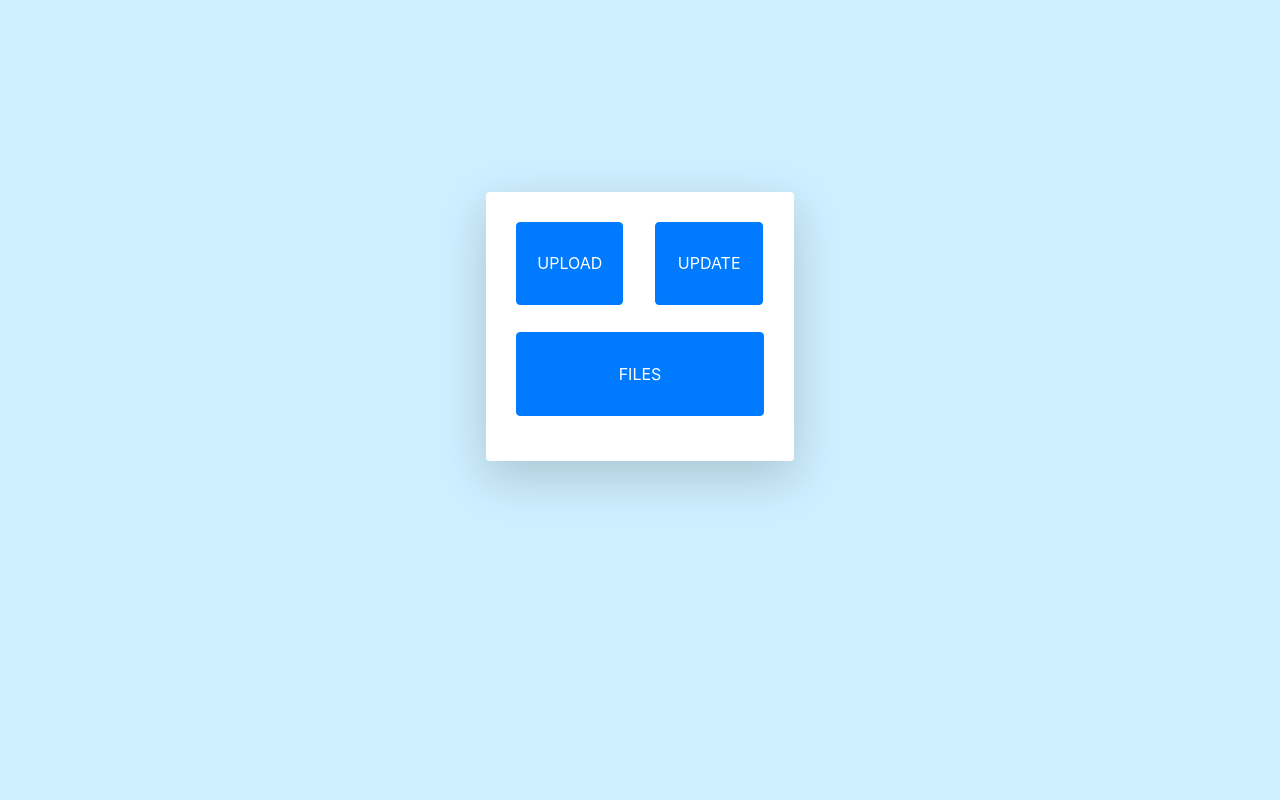
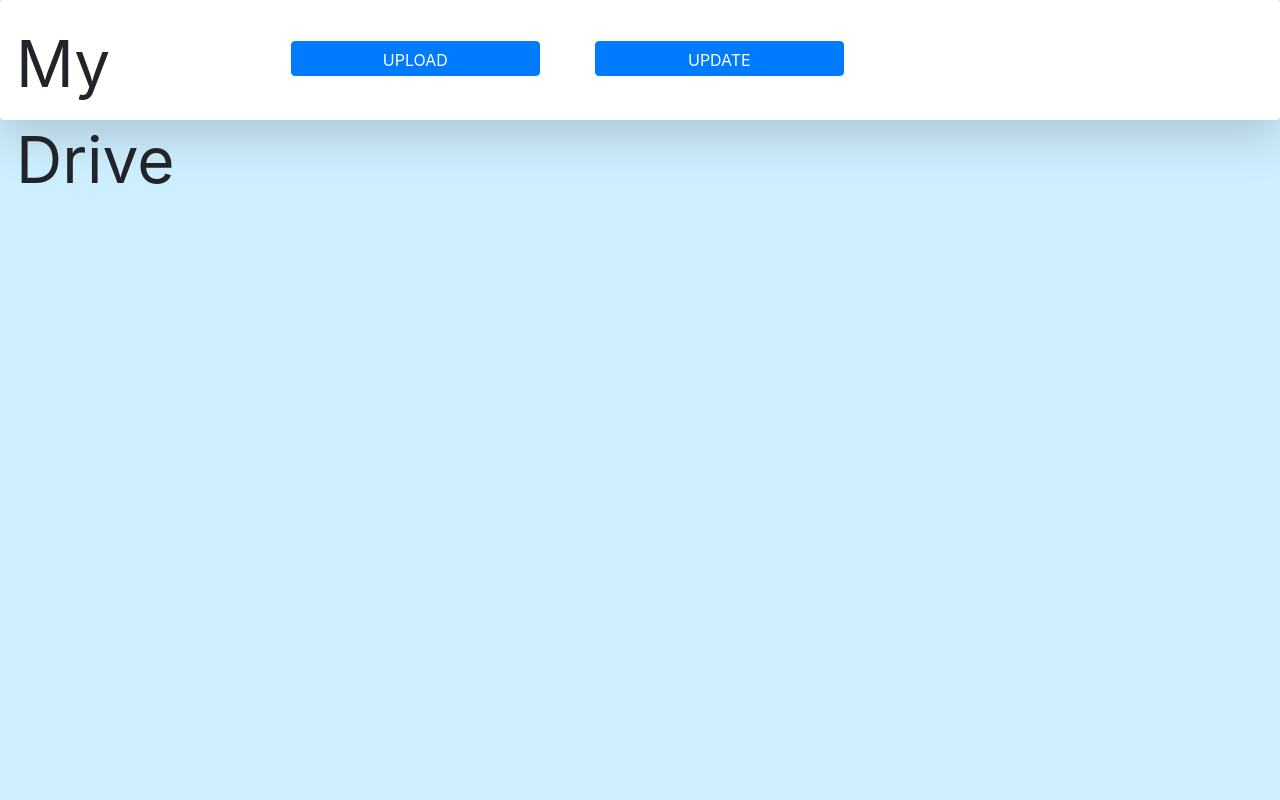
Before and after one commit to Phantsure/lets_store, a Django app: template storer/templates/storer/index.html in a window 1280 px wide. Run offline with Django 3.2, Linux system fonts and the light colour scheme; the template is opened without the code that fills it, so the values that code supplies are empty; some libraries are stand-ins or nearby versions.

Commit message:
ui update

```diff
--- a/storer/templates/storer/index.html
+++ b/storer/templates/storer/index.html
@@ -10,32 +10,51 @@
             padding: 16px;
         } */
         body{
-            padding: 15% 38% 15% 38%;
+            /* padding: 0% 0% 15% 0%; */
             background-color: #ceefff;
         }
         .base-size{
-            height: 20%;
-            width: 39%;
-            margin: 5%;
+            height: 40%;
+            width: 20%;
+            margin: 2%;
         }
         .large-base-size{
             height: 20%;
             width: 90%;
             margin: 5%;
         }
+        .top-bar{
+            height: 15%;
+            padding: 0%;
+        }
+        /* .top-buttons{
+            padding: 0% 0% 0% 20%;
+            width: 80%;
+        } */
+        .logo{
+            width: 20% ;
+            margin: 0% ;
+            float: left;
+            font-size: 400%;
+        }
     </style>
 </head>
 
 <body>
-    <div class="shadow-lg p-3 mb-5 bg-white rounded">
+    <div class="shadow-lg p-3 mb-5 bg-white rounded top-bar">
+        <div class="logo">
+            My Drive
+        </div>
+        <div class="top-buttons">
             <form method="GET" enctype="multipart/form-data">
                 <button name="uploadButton" value=1 type="submit" class="btn btn-primary base-size">UPLOAD</button>
-            <button name="updateButton" value=1 type="submit" class="btn btn-primary base-size">UPDATE</button><br>
+                <button name="updateButton" value=1 type="submit" class="btn btn-primary base-size">UPDATE</button>
                 <!-- <button name="deleteButton" value=1 type="submit" class="mdc-button base-size">DELETE</button> -->
                 <!-- <button name="downloadButton" value=1 type="submit" disabled> -->
 
                 <!-- </button> -->
-            <button name="filesButton" value=1 type="submit" class="btn btn-primary large-base-size">FILES</button>
+                <!-- <button name="filesButton" value=1 type="submit" class="btn btn-primary base-size">FILES</button> -->
             </form>
         </div>
+    </div>
 </body>
--- a/storer/urls.py
+++ b/storer/urls.py
@@ -4,11 +4,11 @@ from . import views
 
 app_name = 'storer'
 urlpatterns = [
-    path('', views.index, name='index'),
+    path('files/', views.index, name='index'),
     path('upload/', views.upload, name='upload'),
     path('update/', views.update, name='update'),
     path('delete/<path:filename>', views.delete, name='delete'),
     path('download/<path:filename>', views.download, name='download'),
-    path('files/', views.files, name='files'),
+    path('', views.files, name='files'),
     path('details/<path:filename>', views.file_details, name='details'),
 ]
```
Also changed, not shown: storer/templates/storer/files.html (+50 -16 lines), storer/static/storer/backgroud.jpg (added), storer/static/storer/logo.jpg (added), storer/static/storer/logoname.png (added). Lines whose indentation alone changed are shown as unchanged.
